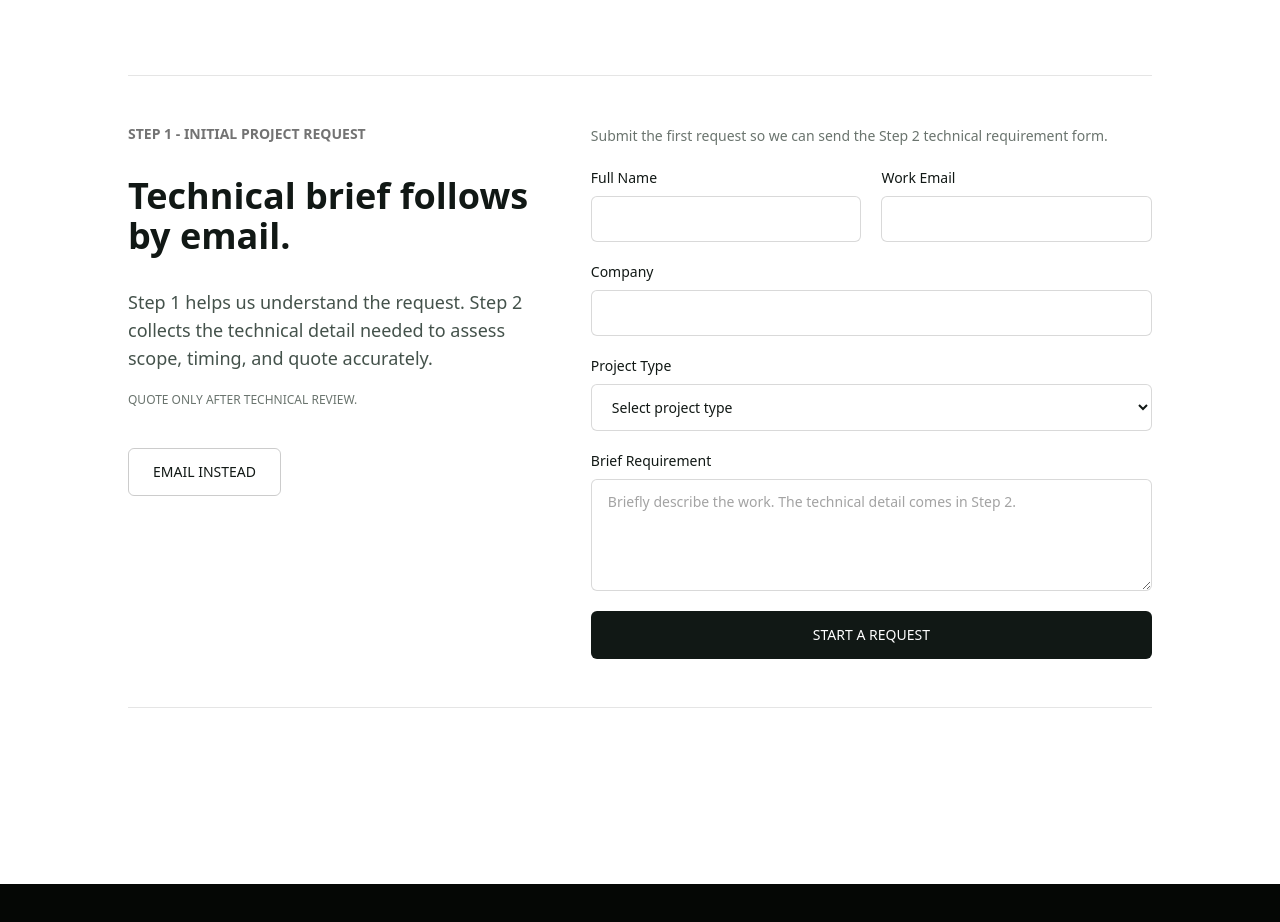
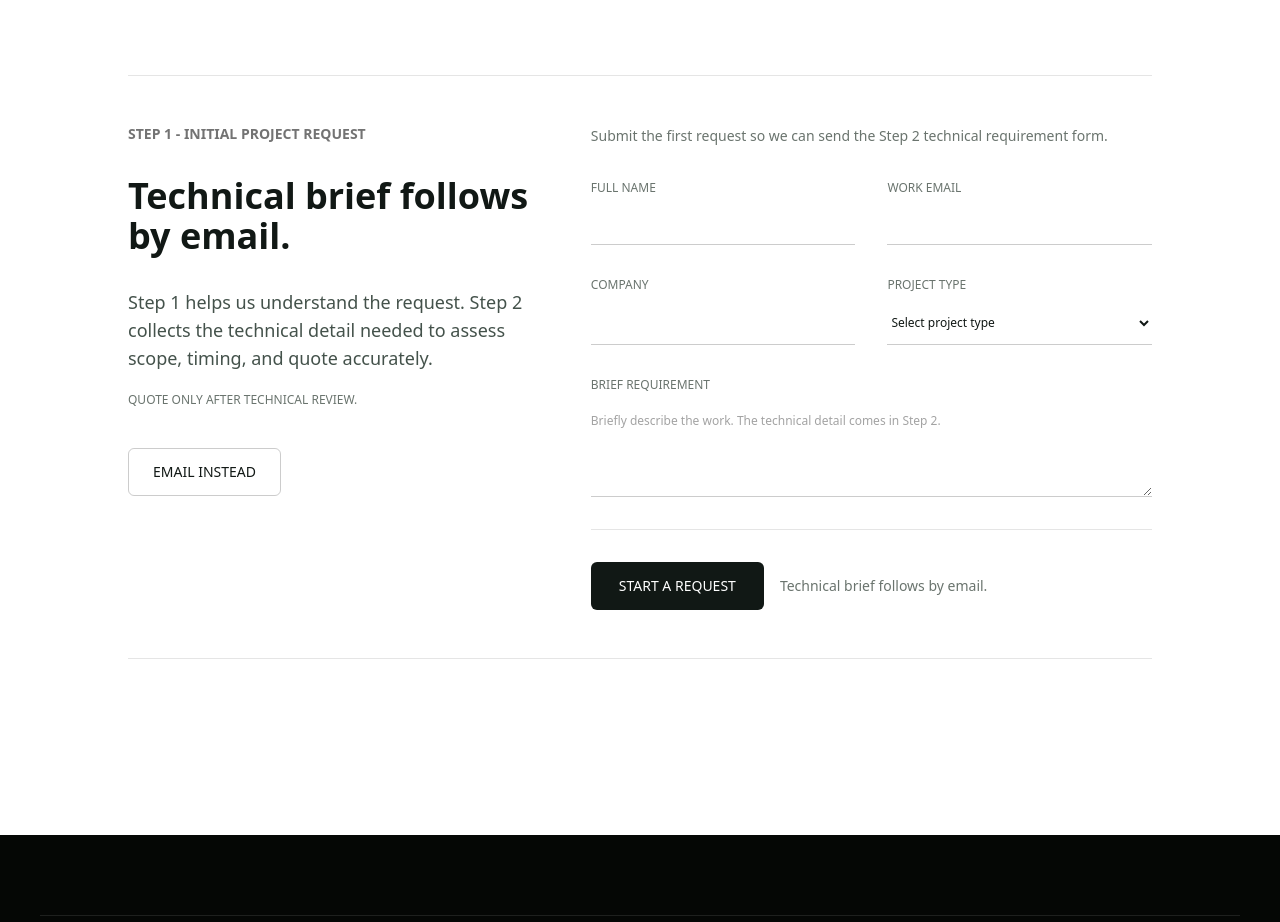
Before and after one commit to zeeshankhanminhas/NEW-MIDTS, a Next.js app: page / in a window 1280 px wide. Shown: the part 4660-5582 px from the top of the page. Built offline with nearby package versions, Linux system fonts and the light colour scheme.

Commit message:
Refine Step 1 form layout

```diff
--- a/components/EnquiryForm.tsx
+++ b/components/EnquiryForm.tsx
@@ -8,8 +8,8 @@ type AutomationMeta = {
 };
 
 const fieldClass =
-  'field_input rounded-md border border-black/15 bg-white px-4 py-3 text-[#111815] outline-none transition placeholder:text-neutral-400 focus:border-black/50';
-const labelClass = 'field_group grid gap-2 text-sm font-medium text-[#111815]';
+  'field_input border-0 border-b border-black/20 bg-transparent px-0 py-3 text-[#111815] outline-none transition placeholder:text-neutral-400 focus:border-black';
+const labelClass = 'field_group grid gap-2 text-xs font-medium uppercase text-[#6a746e]';
 
 export default function EnquiryForm() {
   const [submitted, setSubmitted] = useState(false);
@@ -28,8 +28,8 @@ export default function EnquiryForm() {
   }
 
   return (
-    <form className="form_enquiry grid gap-5" onSubmit={handleSubmit}>
-      <p className="text_body text-sm leading-6 text-[#6a746e]">
+    <form className="form_enquiry grid gap-8" onSubmit={handleSubmit}>
+      <p className="text_body max-w-xl text-sm leading-6 text-[#6a746e]">
         Submit the first request so we can send the Step 2 technical requirement form.
       </p>
 
@@ -39,7 +39,7 @@ export default function EnquiryForm() {
       <input type="hidden" name="nurture_state" value="Active" readOnly />
       <input type="hidden" name="reminder_status" value="Pending" readOnly />
 
-      <div className="grid gap-5 md:grid-cols-2">
+      <div className="grid gap-8 md:grid-cols-2">
         <label className={labelClass} htmlFor="full-name">
           Full Name
           <input className={fieldClass} id="full-name" name="full_name" type="text" required />
@@ -49,6 +49,7 @@ export default function EnquiryForm() {
           <input className={fieldClass} id="work-email" name="work_email" type="email" required />
         </label>
       </div>
+      <div className="grid gap-8 md:grid-cols-2">
         <label className={labelClass} htmlFor="company">
           Company
           <input className={fieldClass} id="company" name="company" type="text" required />
@@ -63,13 +64,17 @@ export default function EnquiryForm() {
             <option>Other CAD/CAM requirement</option>
           </select>
         </label>
+      </div>
       <label className={labelClass} htmlFor="brief-requirement">
         Brief Requirement
-        <textarea className={`${fieldClass} field_textarea min-h-28`} id="brief-requirement" name="brief_requirement" placeholder="Briefly describe the work. The technical detail comes in Step 2." required />
+        <textarea className={`${fieldClass} field_textarea min-h-24 resize-y`} id="brief-requirement" name="brief_requirement" placeholder="Briefly describe the work. The technical detail comes in Step 2." required />
       </label>
-      <button className="button_primary min-h-12 rounded-md bg-[#111815] px-6 py-3 text-sm font-medium uppercase text-white transition hover:bg-black" type="submit">
+      <div className="form_actions grid gap-4 border-t border-black/10 pt-8 md:grid-cols-[auto_1fr] md:items-center">
+        <button className="button_primary min-h-12 rounded-md bg-[#111815] px-7 py-3 text-sm font-medium uppercase text-white transition hover:bg-black" type="submit">
           Start a request
         </button>
+        <p className="text_body text-sm text-[#6a746e]">Technical brief follows by email.</p>
+      </div>
       {submitted ? (
         <p className="text_success rounded-md border border-black/10 bg-[#f6f4ed] p-4 text-sm text-[#44524b]" role="status">
           We&apos;ve received your initial request. Check your email to complete the technical requirement form.
```
Lines whose indentation alone changed are shown as unchanged.
